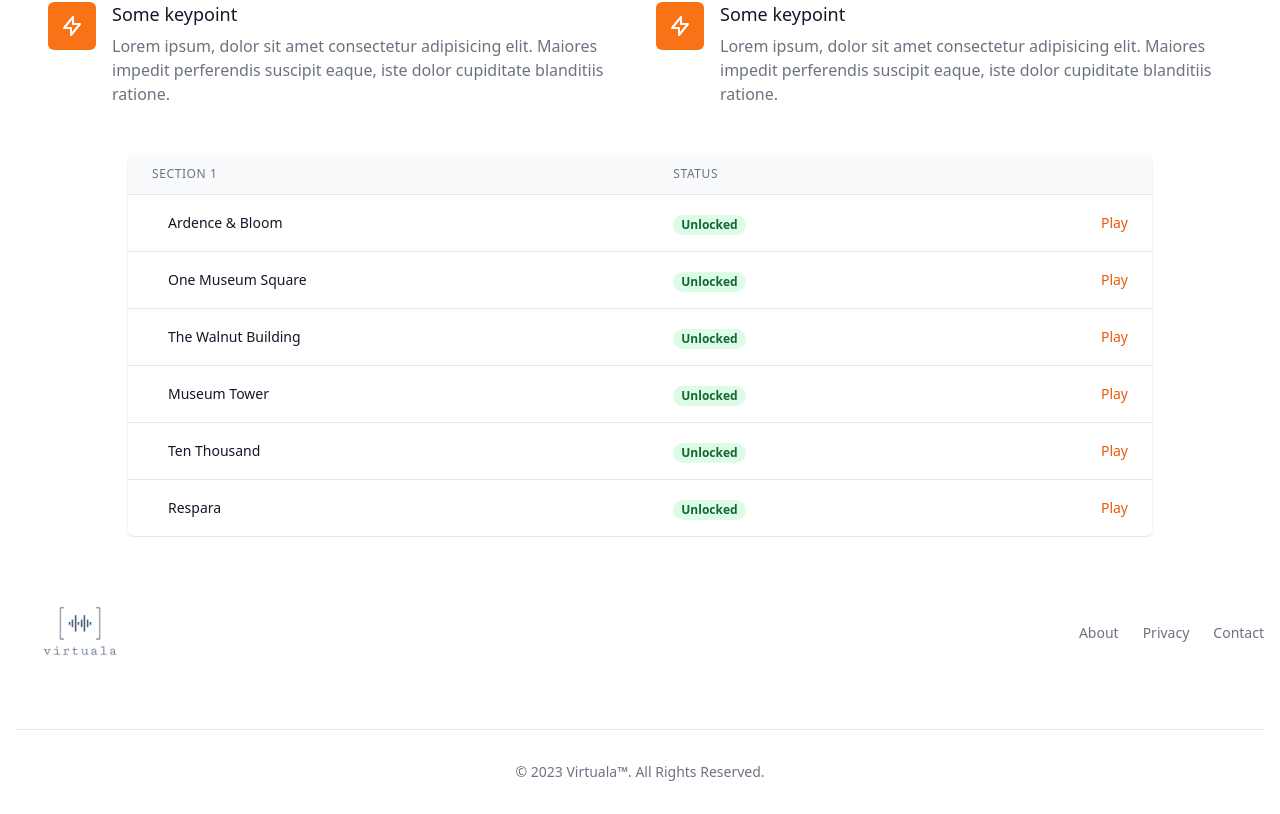
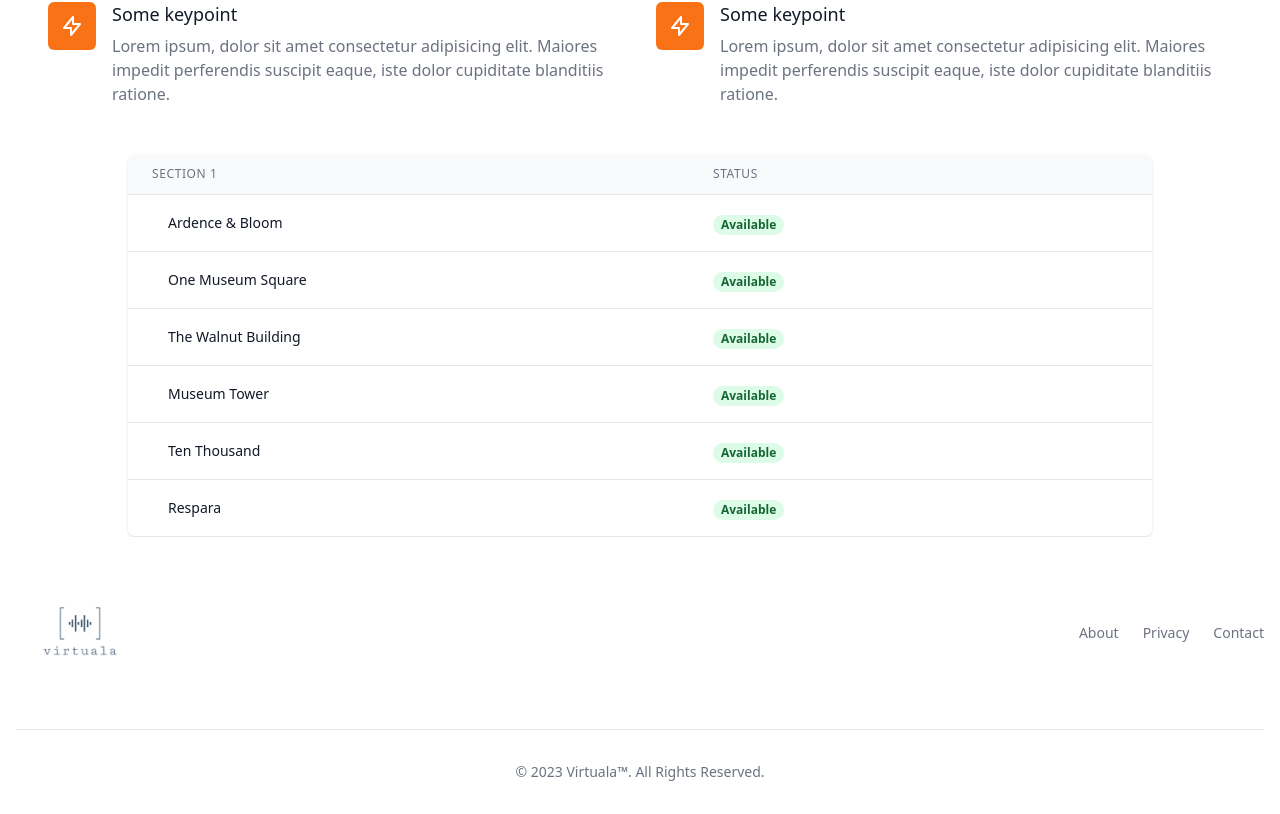
Before and after one commit to Princeby/virtuala, a Next.js app: page /apartments/charming-vintage-apartment in a window 1280 px wide. Shown: the part 940-1754 px from the top of the page. Built offline with nearby package versions, Linux system fonts and the light colour scheme.

Commit message:
added a props value

```diff
--- a/components/apartment/properties/index.js
+++ b/components/apartment/properties/index.js
@@ -9,7 +9,9 @@ const properties = [
     "Respara",
   ]
 
-  export default function Property() {
+  export default function Property({status}) {
+
+    const statusValue = `px-2 inline-flex text-xs leading-5 font-semibold rounded-full`;
 
     return (
       <section className="max-w-5xl mx-auto">
@@ -44,12 +46,17 @@ const properties = [
                           </div>
                         </td>
                         <td className="px-6 py-4 whitespace-nowrap">
-                          <span className="px-2 inline-flex text-xs leading-5 font-semibold rounded-full bg-green-100 text-green-800">
-                            Unlocked
+                          <span className={
+                            status ?
+                            `bg-red-100 text-red-800 ${statusValue}` :
+                            `bg-green-100 text-green-800 ${statusValue}`
+                            }
+                            >
+                            { status ? "Unavailable" : "Available" }
                           </span>
                         </td>
                         <td className="px-6 py-4 whitespace-nowrap text-right text-sm font-medium">
-                          <a href="#" className="text-orange-600 hover:text-orange-900">Play</a>
+                          <a href="#" className="text-orange-600 hover:text-orange-900">{status ? "Purchase":""}</a>
                         </td>
                       </tr>
                     )}
```
